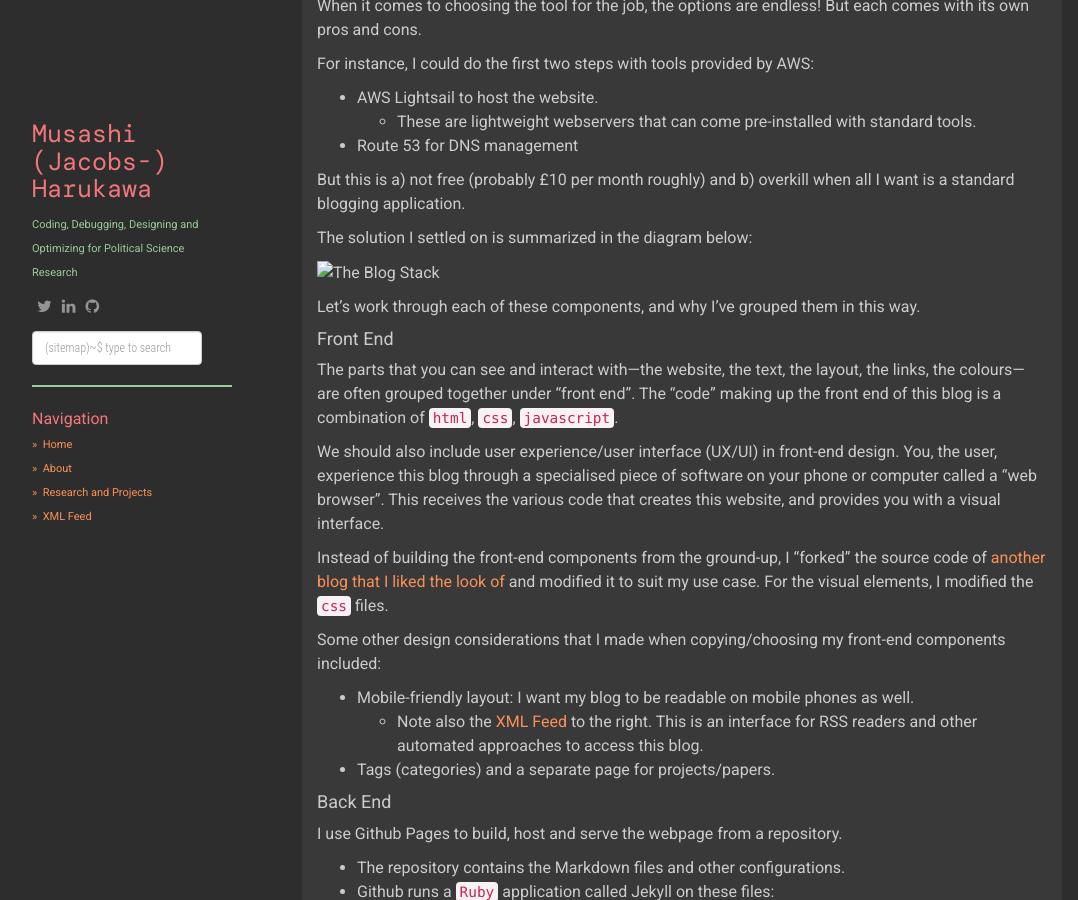
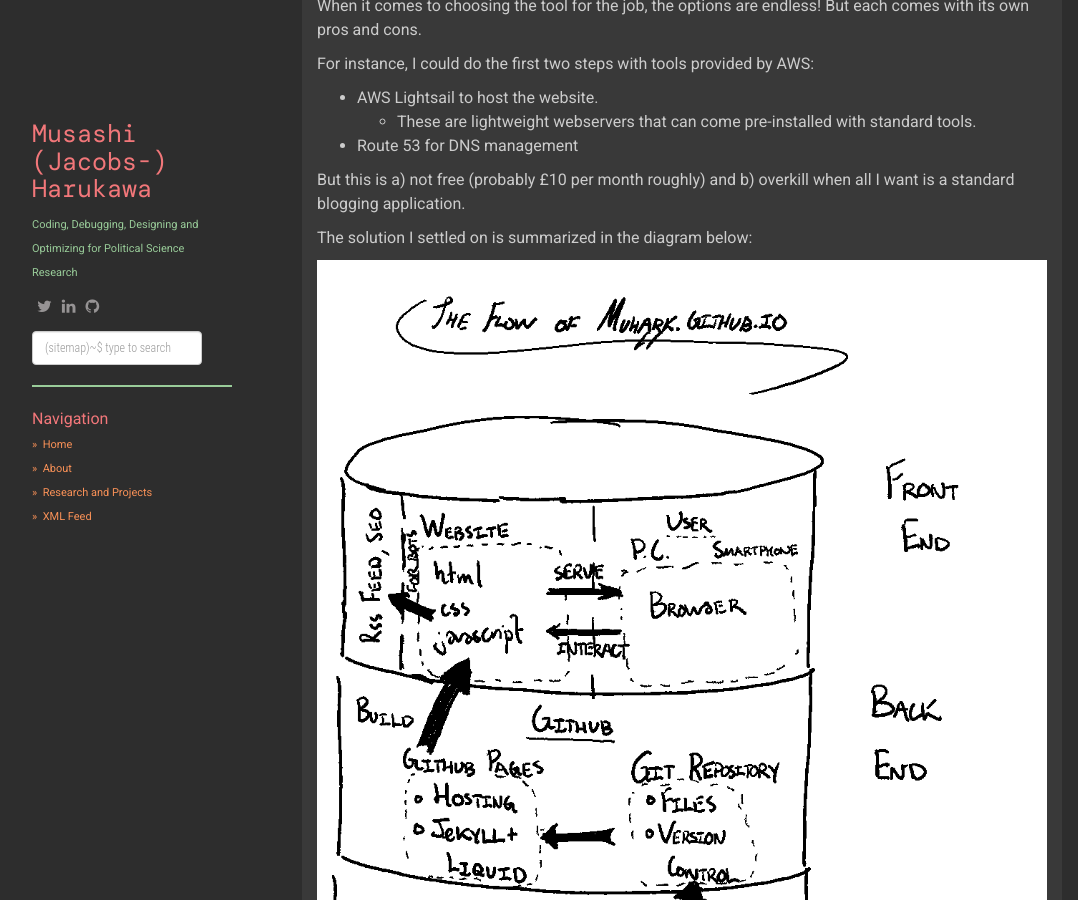
Before and after one commit to muhark/muhark.github.io, a Jekyll site: the page built from _posts/2021-03-28-the-stack.md, in a window 1280 px wide and 900 px high, scrolled down 955 px. Shown: the whole window, without its empty margins (53-1131 px from the left). Built offline with Jekyll 4.4.1, drawn with Linux system fonts in a browser that asks for light colours; nearby versions of some CDN libraries; comment, search, counter and statistics services are not loaded.

Commit message:
Updating image link

```diff
--- a/_posts/2021-03-28-the-stack.md
+++ b/_posts/2021-03-28-the-stack.md
@@ -48,7 +48,7 @@
 
 The solution I settled on is summarized in the diagram below:
 
-![The Blog Stack](/static/img/_posts/blogstack.png)
+![The Blog Stack](https://raw.githubusercontent.com/muhark/muhark.github.io/master/static/img/_posts/blogstack.png)
 
 Let's work through each of these components, and why I've grouped them in this way.
 
```
